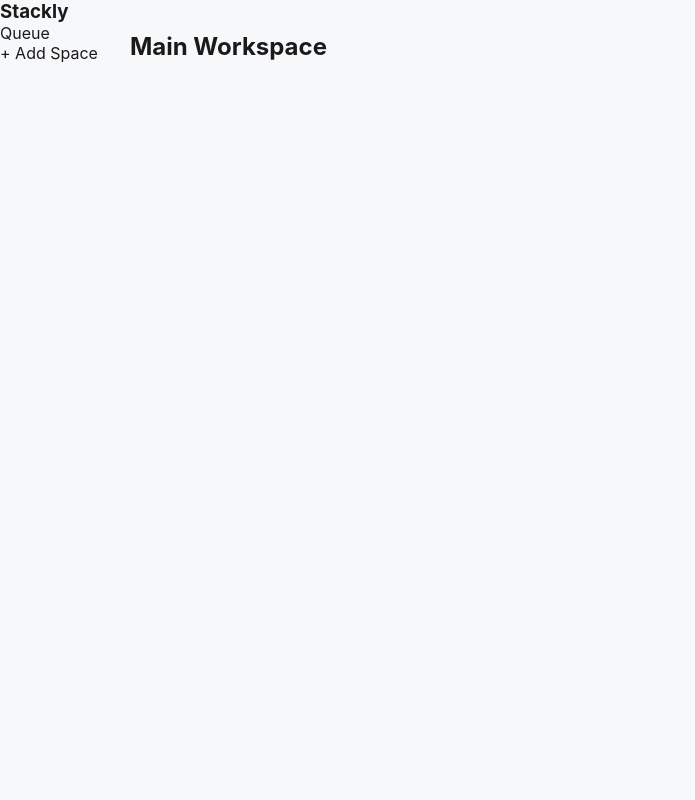
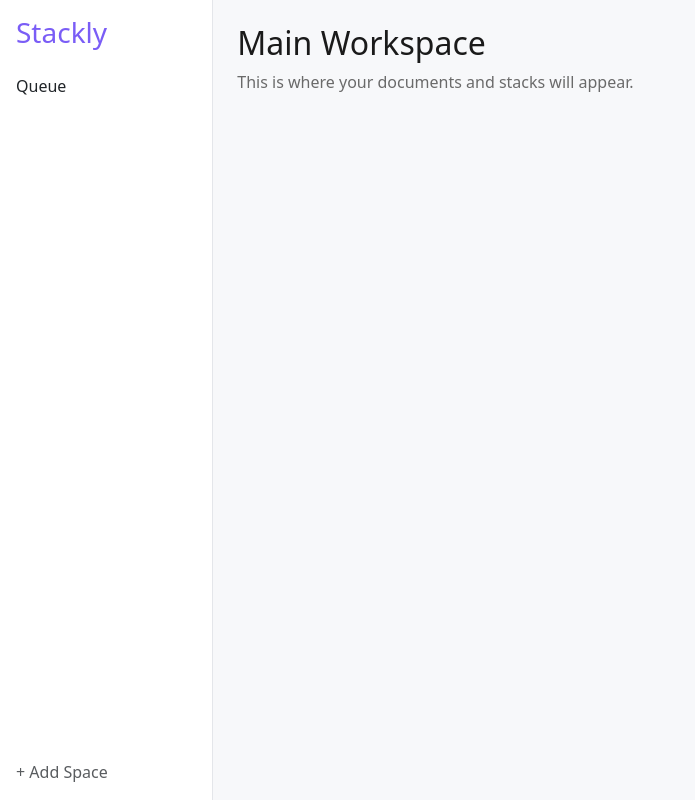
Before and after one commit to Cutecat42/stackly-ui, a React (Create React App) app: page / in a window 1280 px wide. Shown: the whole page, without its empty margins (0-695 px from the left). Built offline with nearby package versions, Linux system fonts and the light colour scheme.

Commit message:
changed to Bootstrap css

```diff
--- a/package.json
+++ b/package.json
@@ -7,6 +7,7 @@
     "@testing-library/jest-dom": "^6.9.1",
     "@testing-library/react": "^16.3.0",
     "@testing-library/user-event": "^13.5.0",
+    "bootstrap": "^5.3.8",
     "react": "^19.2.0",
     "react-dom": "^19.2.0",
     "react-scripts": "5.0.1",
--- a/src/App.js
+++ b/src/App.js
@@ -3,12 +3,20 @@ import Sidebar from "./components/Sidebar.jsx";
 
 function App() {
   return (
-   <div style={{ display: "flex" }}>
+<div className="container-fluid px-0" style={{ height: "100vh" }}>
+      <div className="row gx-0" style={{ height: "100%" }}>
+    {/* Sidebar */}
+    <div className="col-2 bg-light vh-100">
       <Sidebar />
-      <div style={{ padding: "2rem", flex: 1 }}>
-        <h2>Main Workspace</h2>
-      </div>
     </div>
+
+    {/* Main Workspace */}
+    <div className="col-10 p-4" style={{ backgroundColor: "#F7F8FA" }}>
+      <h2 style={{ color: "#1A1A1A" }}>Main Workspace</h2>
+          <p style={{ color: "#6A6A6A" }}>This is where your documents and stacks will appear.</p>
+    </div>
+  </div>
+</div>
   );
 }
 
--- a/src/components/Sidebar.jsx
+++ b/src/components/Sidebar.jsx
@@ -1,14 +1,10 @@
-import styles from '../styles/Sidebar.module.css';
-
 function Sidebar() {
     return (
-    <div className={styles.Sidebar}>
-        <h3 classname={styles.Stackly}>Stackly</h3>
+    <div className="d-flex flex-column p-3 h-100" style={{ backgroundColor: "#FFFFFF", borderRight: "1px solid #E4E6EA" }}>
+      <h3 className="mb-4" style={{ color: "#7A5DF6" }}>Stackly</h3>
 
-        <div>Queue</div>
-        <div classname={styles.Space}>
-            + Add Space
-        </div>
+      <div className="mb-2">Queue</div>
+      <div className="text-muted mt-auto">+ Add Space</div>
     </div>
     );
 }
--- a/src/index.js
+++ b/src/index.js
@@ -1,6 +1,7 @@
 import React from 'react';
 import ReactDOM from 'react-dom/client';
 import './styles/index.css';
+import 'bootstrap/dist/css/bootstrap.min.css';
 import App from './App';
 
 const root = ReactDOM.createRoot(document.getElementById('root'));
--- a/src/styles/Sidebar.module.css
+++ /dev/null
@@ -1,14 +0,0 @@
-.Sidebar {
-        width: "200px";
-        border-right: "1px solid var(--border)";
-        padding: "1rem"
-}
-
-.Stackly {
-    margin-bottom: "1rem"
-}
-
-.Space {
-    margin-top: "1rem";
-    color: "var(--text-muted)"
-}
--- a/src/styles/index.css
+++ b/src/styles/index.css
@@ -1,9 +1,7 @@
 :root {
-  --accent: #7A5DF6;
-  --bg: #F7F8FA;
-  --text-main: #1A1A1A;
-  --text-muted: #6A6A6A;
-  --border: #E4E6EA;
+  --bs-primary: #7A5DF6;
+  --bs-body-bg: #F7F8FA;
+  --bs-body-color: #1A1A1A;
 }
 
 * {
```
Also changed, not shown: 1 other file (tests, documents, lock files or other folders).
